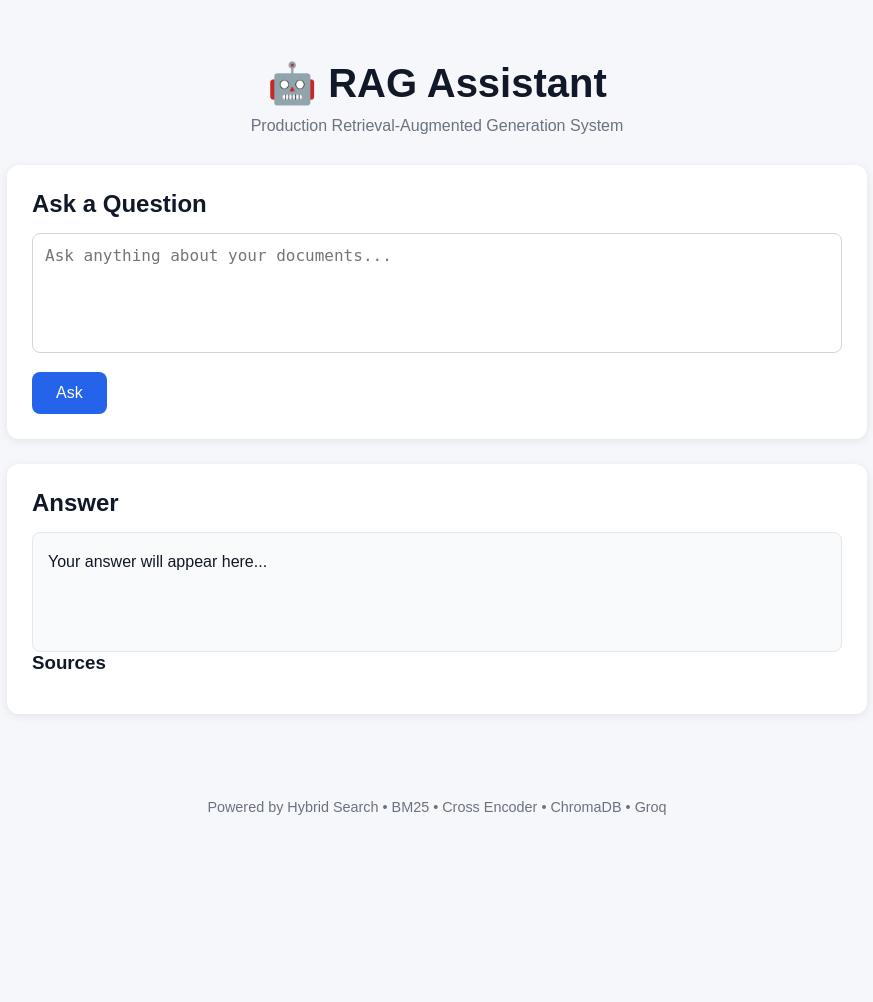
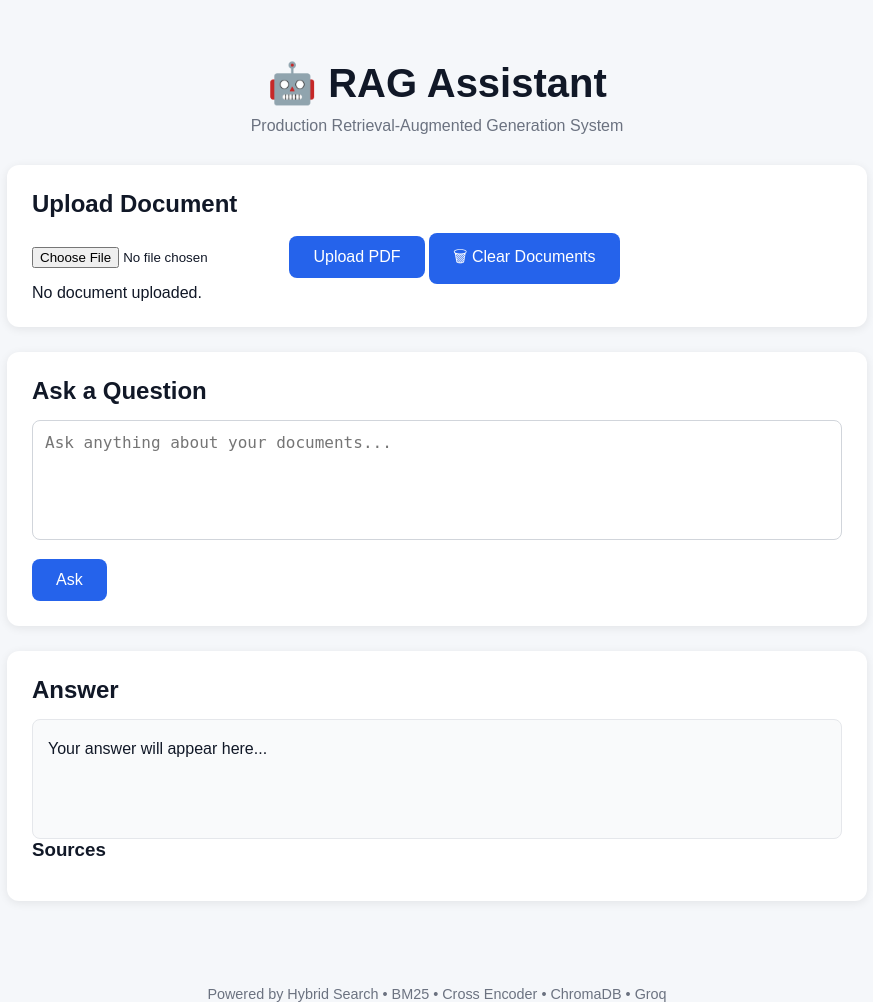
Before and after one commit to babu2004/RAG-Memory-Assistant, a FastAPI app: page / in a window 1280 px wide. Shown: the whole page, without its empty margins (203-1076 px from the left). Before the commit the page ends 815 px from the top, so only its background shows below. Run offline with FastAPI, Linux system fonts and the light colour scheme.

Commit message:
upload_and_delete_UI_integrated

```diff
--- a/app/main.py
+++ b/app/main.py
@@ -2,9 +2,7 @@ import shutil
 from pathlib import Path
 import chromadb
 
-from fastapi import FastAPI,Request
-from fastapi import UploadFile, File
-
+from fastapi import FastAPI, Request, UploadFile, File, HTTPException
 from fastapi.responses import HTMLResponse
 from fastapi.staticfiles import StaticFiles
 from fastapi.templating import Jinja2Templates
@@ -66,11 +64,11 @@ def query(request: QueryRequest):
 @app.post("/upload")
 def upload_pdf(file: UploadFile = File(...)):
 
-    if not file.filename.endswith(".pdf"):
-        return {
-            "message": "Only pdf files are allowed."
-        }
-
+    if not file.filename.lower().endswith(".pdf"):
+        raise HTTPException(
+            status_code=400,
+            detail="Only PDF files are allowed."
+        )
     file_path = UPLOAD_DIR / file.filename
 
     with open(file_path, "wb") as buffer:
--- a/app/static/script.js
+++ b/app/static/script.js
@@ -1,7 +1,16 @@
+console.log("SCRIPT.JS LOADED");
+
+
+
 const askButton = document.getElementById("ask-btn");
 const queryInput = document.getElementById("query");
 const answerDiv = document.getElementById("answer");
 const sourcesList = document.getElementById("sources");
+const fileInput = document.getElementById("file-input");
+const uploadButton = document.getElementById("upload-btn");
+console.log("Upload button:", uploadButton);
+const uploadStatus = document.getElementById("upload-status");
+const deleteButton = document.getElementById("delete-btn");
 
 // Improvement 1: Allow Enter key to trigger the search
 queryInput.addEventListener("keydown", (event) => {
@@ -10,7 +19,9 @@ queryInput.addEventListener("keydown", (event) => {
         askButton.click();
     }
 });
-
+uploadButton.addEventListener("click", () => {
+    console.log("UPLOAD BUTTON CLICKED");
+});
 askButton.addEventListener("click", async () => {
     const query = queryInput.value.trim();
 
@@ -51,3 +62,109 @@ askButton.addEventListener("click", async () => {
         askButton.textContent = "Ask";
     }
 });
+
+
+//upload function
+uploadButton.addEventListener("click", async () => {
+
+    const file = fileInput.files[0];
+
+    if (!file) {
+        uploadStatus.textContent = "Please select a PDF.";
+        return;
+    }
+
+    uploadButton.disabled = true;
+    uploadButton.textContent = "Uploading...";
+    uploadStatus.textContent = "Uploading document...";
+
+    const formData = new FormData();
+    formData.append("file", file);
+
+    try {
+
+        const response = await fetch("/upload", {
+            method: "POST",
+            body: formData
+        });
+
+        const data = await response.json();
+
+        if (!response.ok) {
+            throw new Error(
+                data.detail || "Upload failed."
+            );
+        }
+
+        uploadStatus.textContent =
+            `✅ ${data.filename} uploaded successfully. ${data.chunks} chunks indexed.`;
+
+        fileInput.value = "";
+
+    } catch (error) {
+
+        uploadStatus.textContent =
+            `❌ ${error.message}`;
+
+        console.error("Upload error:", error);
+
+    } finally {
+
+        uploadButton.disabled = false;
+        uploadButton.textContent = "Upload PDF";
+
+    }
+
+});
+
+//delete function
+
+deleteButton.addEventListener("click", async () => {
+
+    const confirmed = confirm(
+        "Are you sure you want to delete the current knowledge base?"
+    );
+
+    if (!confirmed) {
+        return;
+    }
+
+    deleteButton.disabled = true;
+    deleteButton.textContent = "Deleting...";
+
+    try {
+
+        const response = await fetch("/collection", {
+            method: "DELETE"
+        });
+
+        const data = await response.json();
+
+        if (!response.ok) {
+            throw new Error(data.detail || "Delete failed.");
+        }
+
+        uploadStatus.textContent = "🗑️ Knowledge base cleared.";
+
+        answerDiv.textContent =
+            "Upload a PDF to start asking questions.";
+
+        sourcesList.innerHTML = "";
+
+        fileInput.value = "";
+
+    } catch (error) {
+
+        uploadStatus.textContent =
+            `❌ ${error.message}`;
+
+        console.error(error);
+
+    } finally {
+
+        deleteButton.disabled = false;
+        deleteButton.textContent = "🗑 Clear Documents";
+
+    }
+
+});
--- a/app/templates/index.html
+++ b/app/templates/index.html
@@ -27,6 +27,30 @@
     </header>
 
     <main>
+        <!--upload-->
+        <section class="card">
+
+    <h2>Upload Document</h2>
+
+    <input
+        type="file"
+        id="file-input"
+        accept=".pdf"
+    >
+
+    <button id="upload-btn">
+        Upload PDF
+    </button>
+        <button id="delete-btn">
+    🗑 Clear Documents
+    </button>
+
+
+    <p id="upload-status">
+    No document uploaded.
+    </p>
+
+</section>
 
         <!-- Question -->
          <section class="card">
@@ -72,7 +96,7 @@
     Powered by Hybrid Search • BM25 • Cross Encoder • ChromaDB • Groq
 </footer>
 
-<script src="/static/script.js"></script>
+<script src="/static/script.js?v=2"></script>
 </body>
 
 
--- a/llm/grok_provider.py
+++ b/llm/grok_provider.py
@@ -16,7 +16,7 @@ client = OpenAI(
 class GrokProvider(LLMProvider):
 
     #  New updated model name
-    def __init__(self, model="llama-3.3-70b-versatile"):
+    def __init__(self, model="qwen/qwen3.6-27b"):
 
         self.model = model
 
```
Also changed, not shown: 1 other file.
